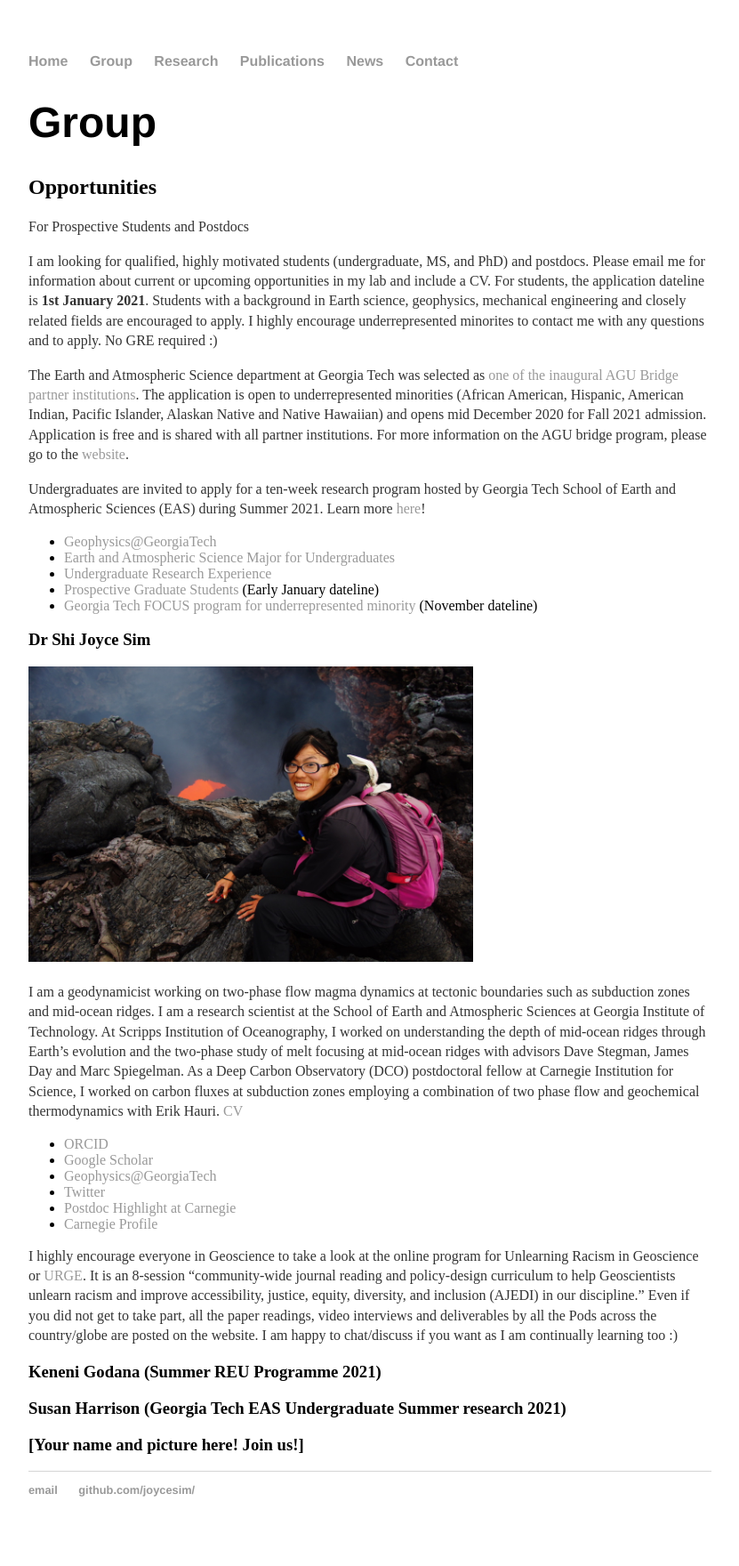
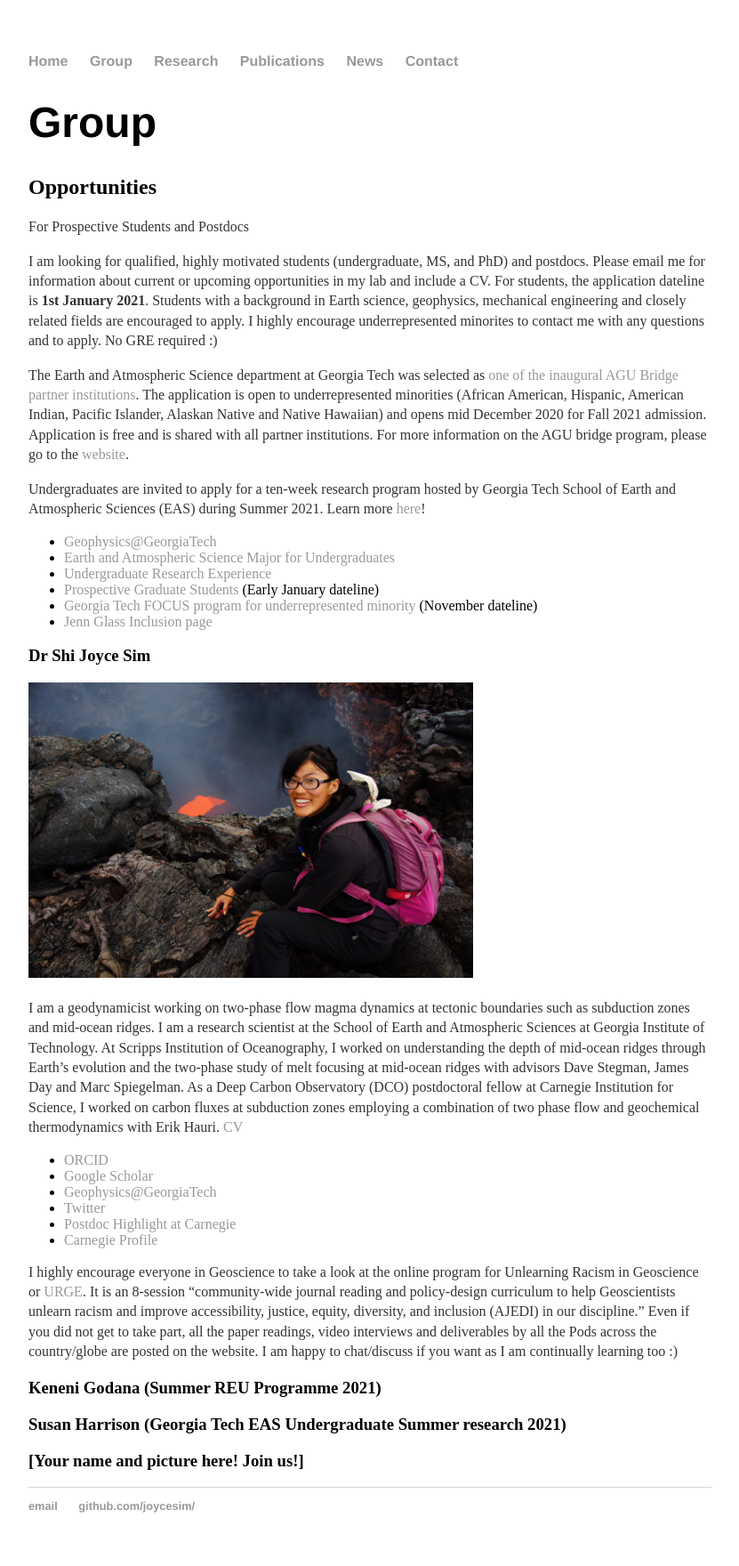
Before and after one commit to joycesim/joycesim.github.io, a Jekyll site: the page built from group/index.md, in a window 1280 px wide. Shown: the whole page at 89% size, without its empty margins (224-1055 px from the left). Built offline with Jekyll 4.4.1, drawn with Linux system fonts in a browser that asks for light colours.

Commit message:
Update index.md

```diff
--- a/group/index.md
+++ b/group/index.md
@@ -18,6 +18,7 @@ Undergraduates are invited to apply for a ten-week research program hosted by Ge
 * [Undergraduate Research Experience](https://easreu.eas.gatech.edu/)
 * [Prospective Graduate Students](https://eas.gatech.edu/graduate/prospective-graduate-students) (Early January dateline)
 * [Georgia Tech FOCUS program for underrepresented minority](https://focus.gatech.edu/) (November dateline)
+* [Jenn Glass Inclusion page](http://www.jenniferglass.com/Jennifer_Glass/Inclusion.html)
 
 ### Dr Shi Joyce Sim
 <img src="/image/Profile3.JPG" alt="Kamchatka 2013" title="Kamchatka 2013." width="500" />
```
